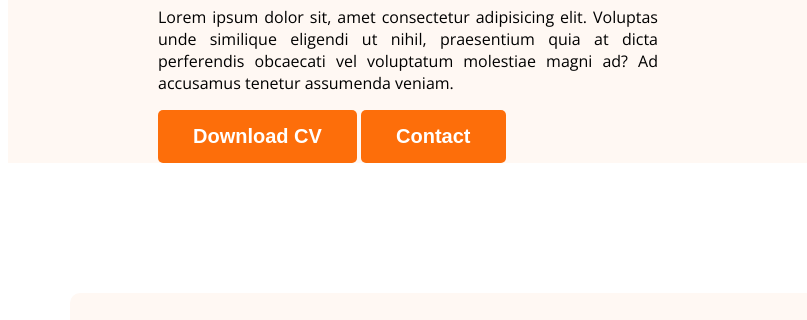
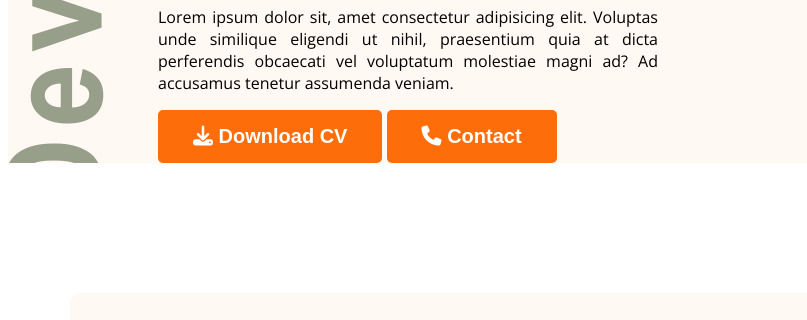
Before and after one commit to Partha-Ds/webdeveloper-portfolio, a plain HTML site: page index.html in a window 1280 px wide. Shown: the part 430-750 px from the top of the page, 0-807 px from the left. Drawn offline with nearby package versions, Linux system fonts and the light colour scheme.

Commit message:
update added

```diff
--- a/index.html
+++ b/index.html
@@ -10,6 +10,7 @@
     <link href="https://fonts.googleapis.com/css2?family=Open+Sans:wght@400;700;800&display=swap" rel="stylesheet">
 
     <link rel="stylesheet" href="styles/portfolio.css">
+    <script src="https://kit.fontawesome.com/e486180d39.js" crossorigin="anonymous"></script>
 </head>
 
 <body>
@@ -29,8 +30,8 @@
                 <p class="banner-des">Lorem ipsum dolor sit, amet consectetur adipisicing elit. Voluptas unde similique
                     eligendi ut nihil, praesentium quia at dicta perferendis obcaecati vel voluptatum molestiae magni
                     ad? Ad accusamus tenetur assumenda veniam.</p>
-                <button class="btn-primary">Download CV</button>
-                <button class="btn-primary">Contact</button>
+                <button class="btn-primary"><i class="fa-solid fa-download"></i>  Download CV</button>
+                <button class="btn-primary"><i class="fa-solid fa-phone"></i>  Contact</button>
             </div>
             <img class="profile-picture" src="images/as.png" alt="">
         </div>
@@ -181,7 +182,7 @@
                 </div>
             </div>
             <div class="download-cv">
-                <button class="btn-primary">Download CV</button>
+                <button class="btn-primary"><i class="fa-solid fa-download"></i>  Download CV</button>
             </div>
         </section>
     </main>
@@ -189,7 +190,9 @@
         <div class="footer-col">
             <h3 class="sec-title">Lets Connect</h3>
             <p class="sec-des">
-                Lorem ipsum dolor sit amet consectetur adipisicing elit. Sunt laborum magnam amet nesciunt nobis saepe enim natus laudantium ipsa esse? Distinctio repellat consectetur voluptates aliquid eveniet. Autem non commodi placeat.
+                Lorem ipsum dolor sit amet consectetur adipisicing elit. Sunt laborum magnam amet nesciunt nobis saepe
+                enim natus laudantium ipsa esse? Distinctio repellat consectetur voluptates aliquid eveniet. Autem non
+                commodi placeat.
             </p>
             <div class="social-links">
                 <a href=""><img src="images/icon/icons8-fb-48.png" alt=""></a>
--- a/styles/portfolio.css
+++ b/styles/portfolio.css
@@ -62,9 +62,9 @@ nav a {
 /* header related styles */
 .header {
     background-color: #fff8f3;
-    background-image: url(../images/bs.png);
+    background-image: url('../images/bs.png'), url('../images/developer.png');
     background-repeat: no-repeat;
-    background-position: bottom right;
+    background-position: bottom right, top left;
 
 }
 
```
Also changed, not shown: images/developer.png (added).
